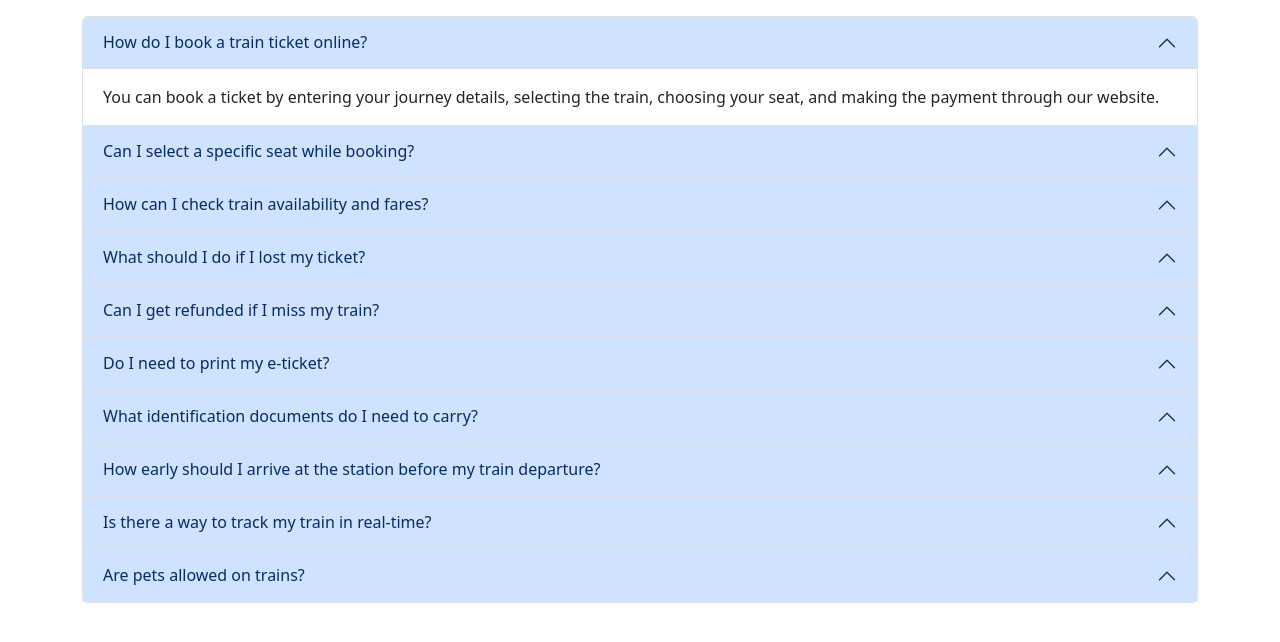
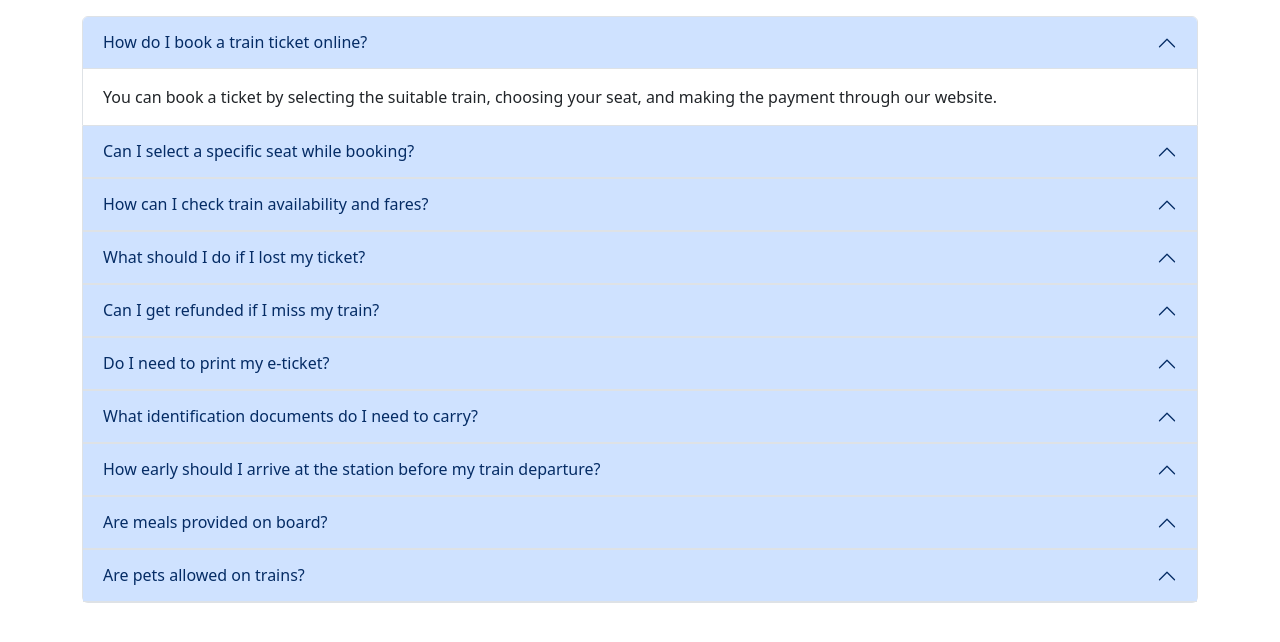
Before and after one commit to ayyesha44/Bus-Ticketing-System, a Flask app: page /faq in a window 1280 px wide. Shown: the part 56-698 px from the top of the page. Run offline with Flask 3, Linux system fonts and the light colour scheme.

Commit message:
update faq page questions

```diff
--- a/app/templates/faq.html
+++ b/app/templates/faq.html
@@ -11,7 +11,7 @@
     </h2>
     <div id="collapseOne" class="accordion-collapse collapse show" data-bs-parent="#accordionExample">
       <div class="accordion-body">
-        You can book a ticket by entering your journey details, selecting the train, choosing your seat,
+        You can book a ticket by selecting the suitable train, choosing your seat,
         and making the payment through our website.
       </div>
     </div>
@@ -53,7 +53,7 @@
     <div id="collapseFour" class="accordion-collapse collapse" data-bs-parent="#accordionExample">
       <div class="accordion-body">
         If you lose your ticket, you can reprint or download a copy by logging into your account. Feel free to email our
-        support team <strong>train2trainsupport@gmail.com</strong> for any further assistance should it be required.
+        support team <strong>train2trainsupport@gmail.com</strong> for any further assistance - should it be required.
         Be sure to provide your booking details and any relevant identification in the email.
       </div>
     </div>
@@ -115,13 +115,12 @@
   <div class="accordion-item">
     <h2 class="accordion-header">
       <button class="accordion-button" type="button" data-bs-toggle="collapse" data-bs-target="#collapseNine" aria-expanded="false" aria-controls="collapseNine">
-        Is there a way to track my train in real-time?
+        Are meals provided on board?
       </button>
     </h2>
     <div id="collapseNine" class="accordion-collapse collapse" data-bs-parent="#accordionExample">
       <div class="accordion-body">
-        Yes, real-time train tracking is available on our website. Simply enter your train number to view its live
-        location
+        You can choose to purchase meals for the journey when booking your ticket.
       </div>
     </div>
   </div>
```
